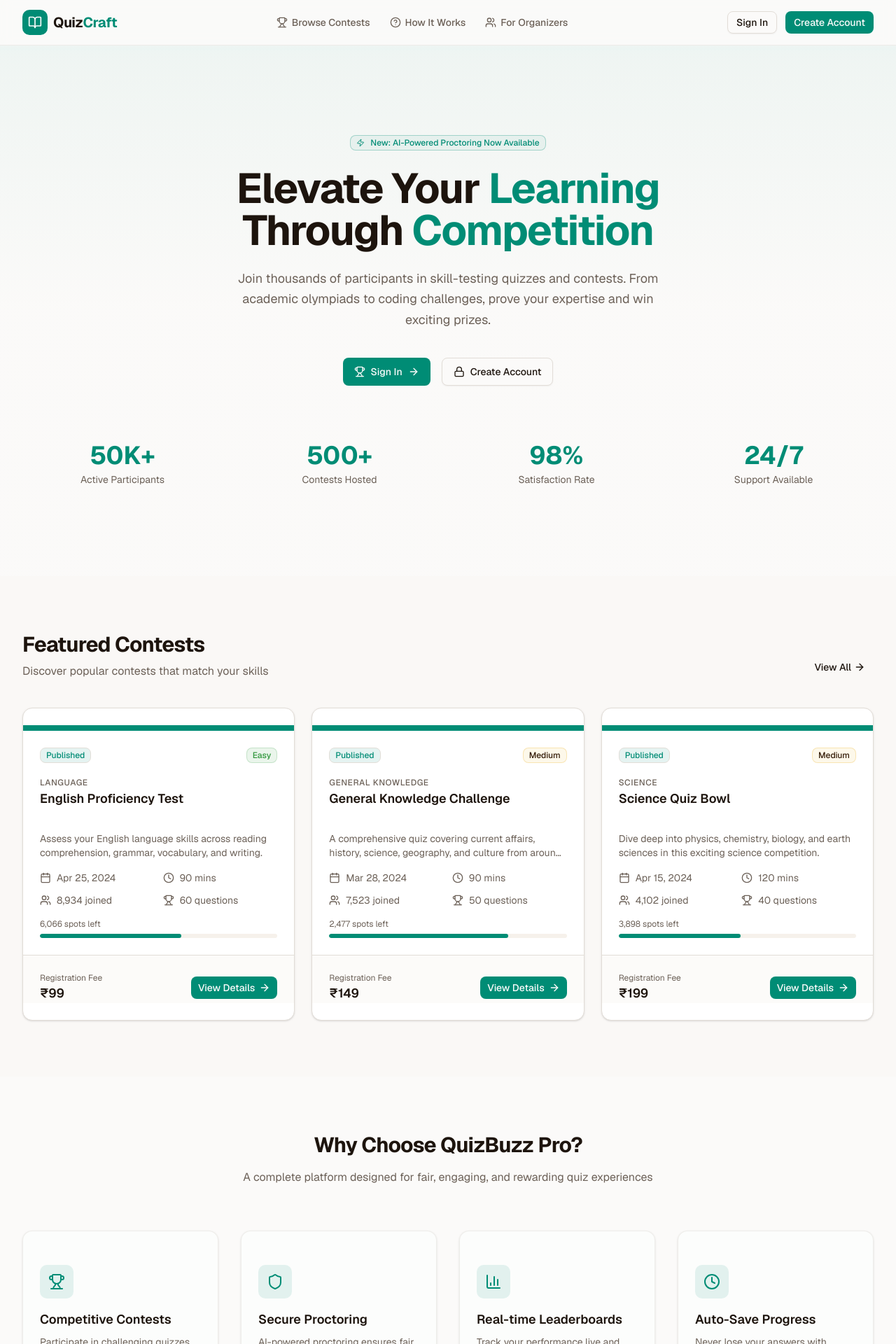
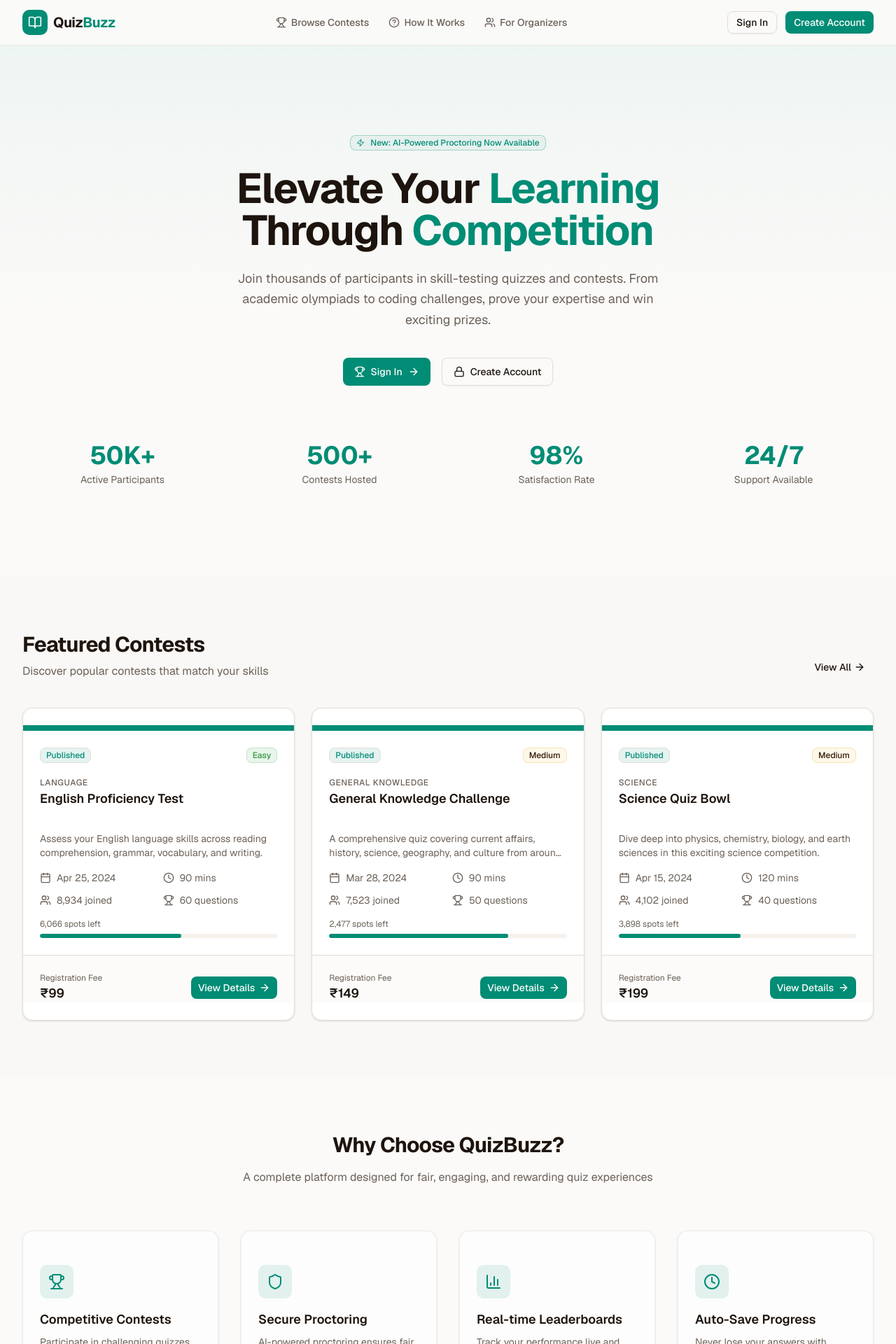
Before and after one commit to ysmsoftware/Quizbuzz-new, a Next.js app in the folder frontend/: page / in a window 1280 px wide. Shown: the top 1920 px of the page at 70% size. Built offline with nearby package versions, Linux system fonts and the light colour scheme.

Commit message:
QuizCraft -> Quizbuzz

```diff
--- a/frontend/app/layout.tsx
+++ b/frontend/app/layout.tsx
@@ -17,8 +17,8 @@ const geistMono = Geist_Mono({
 
 export const metadata: Metadata = {
     title: {
-    default: 'QuizCraft Pro - Multi-Tenant Quiz Platform',
-    template: '%s | QuizCraft Pro'
+        default: 'QuizBuzz - Multi-Tenant Quiz Platform',
+        template: '%s | QuizBuzz'
     },
     description: 'Create, manage, and participate in quizzes and contests with real-time proctoring, leaderboards, and comprehensive analytics.',
     keywords: ['quiz', 'contest', 'assessment', 'education', 'proctoring', 'leaderboard'],
--- a/frontend/app/page.tsx
+++ b/frontend/app/page.tsx
@@ -158,7 +158,7 @@ export default function HomePage() {
                 <section className="py-20">
                     <div className="mx-auto max-w-7xl px-4 sm:px-6 lg:px-8">
                         <div className="mx-auto max-w-2xl text-center mb-16">
-                            <h2 className="text-3xl font-bold tracking-tight">Why Choose QuizBuzz Pro?</h2>
+                            <h2 className="text-3xl font-bold tracking-tight">Why Choose QuizBuzz?</h2>
                             <p className="mt-4 text-muted-foreground">
                                 A complete platform designed for fair, engaging, and rewarding quiz experiences
                             </p>
@@ -221,7 +221,7 @@ export default function HomePage() {
                                     Create and Manage Contests with Ease
                                 </h2>
                                 <p className="mt-4 text-muted-foreground">
-                                    QuizBuzz Pro provides powerful tools for organizations to create,
+                                    QuizBuzz provides powerful tools for organizations to create,
                                     manage, and analyze quizzes and contests at scale.
                                 </p>
                                 <ul className="mt-8 space-y-4">
--- a/frontend/components/layout/footer.tsx
+++ b/frontend/components/layout/footer.tsx
@@ -40,7 +40,7 @@ export function Footer() {
                                 <BookOpen className="h-5 w-5 text-primary-foreground" />
                             </div>
                             <span className="text-xl font-bold tracking-tight">
-                                Quiz<span className="text-primary">Craft</span>
+                                Quiz<span className="text-primary">Buzz</span>
                             </span>
                         </Link>
                         <p className="mt-4 max-w-xs text-sm text-muted-foreground">
@@ -114,7 +114,7 @@ export function Footer() {
 
                 <div className="mt-12 border-t border-border pt-8">
                     <p className="text-center text-sm text-muted-foreground">
-                        &copy; {new Date().getFullYear()} QuizBuzz Pro. All rights reserved.
+                        &copy; {new Date().getFullYear()} QuizBuzz. All rights reserved.
                     </p>
                 </div>
             </div>
--- a/frontend/components/layout/header.tsx
+++ b/frontend/components/layout/header.tsx
@@ -29,7 +29,7 @@ export function Header() {
                         <BookOpen className="h-5 w-5 text-primary-foreground" />
                     </div>
                     <span className="text-xl font-bold tracking-tight">
-            Quiz<span className="text-primary">Craft</span>
+                        Quiz<span className="text-primary">Buzz</span>
                     </span>
                 </Link>
 
--- a/frontend/lib/services/auth-service.ts
+++ b/frontend/lib/services/auth-service.ts
@@ -36,7 +36,7 @@ class AuthService {
         if (!deviceId) {
             deviceId = `device-${Date.now()}-${Math.random().toString(36).substr(2, 9)}`;
             if (typeof window !== 'undefined') {
-                localStorage.setItem('quizcraft_device_id', deviceId);
+                localStorage.setItem('quizbuzz_device_id', deviceId);
             }
         }
         return deviceId;
```
Lines whose indentation alone changed are shown as unchanged.
